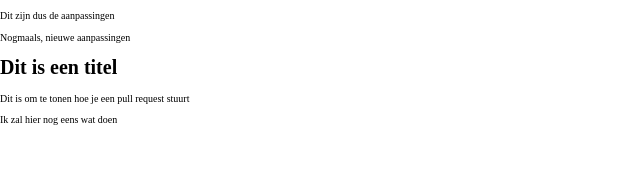
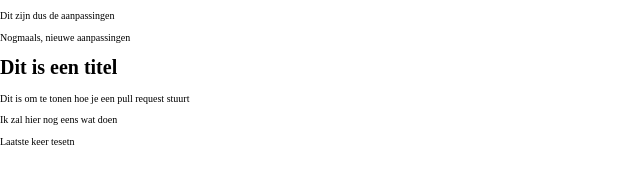
Before and after one commit to LoranMaes/Mijnwilmijnweg, a plain HTML site: page index.html in a window 1280 px wide. Shown: the full height of the page, 0-640 px from the left. Drawn offline with Linux system fonts and the light colour scheme; a script that the page names is missing.

Commit message:
2de lijn bijgevoegd in footer

```diff
--- a/index.html
+++ b/index.html
@@ -28,6 +28,7 @@
 
     <footer>
         <p>Ik zal hier nog eens wat doen</p>
+        <p>Laatste keer tesetn</p>
     </footer>
 
     <script src="/scripts/index.js"></script>
```
